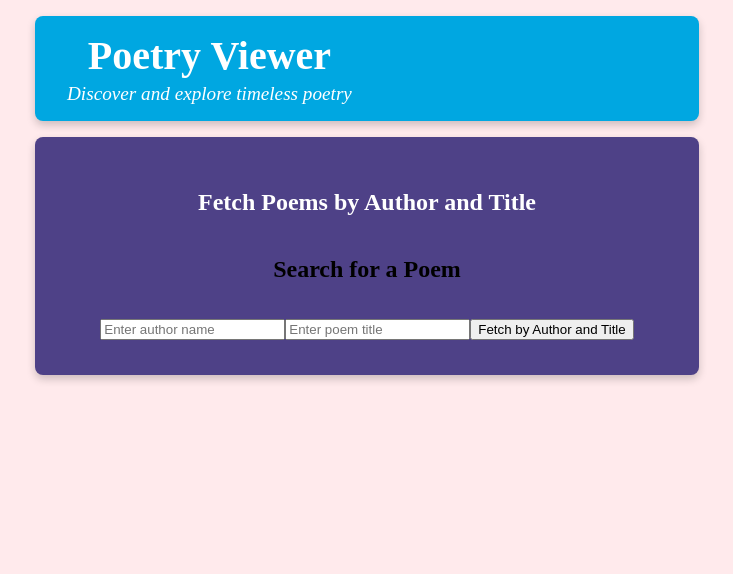
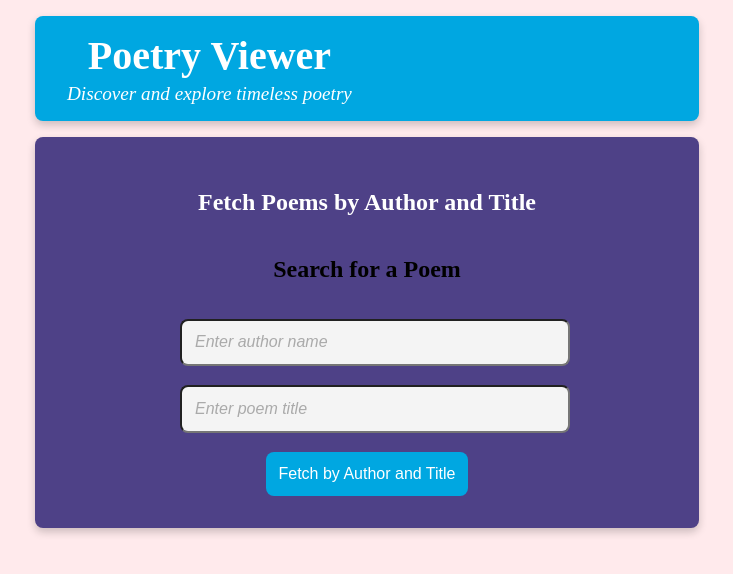
Before and after one commit to krystin987/stunning-spoon, an Angular app: page / in a window 1280 px wide. Shown: the top 574 px of the page, without its empty margins (273-1006 px from the left). Built offline with nearby package versions, Linux system fonts and the light colour scheme.

Commit message:
update styling for new divs

```diff
--- a/src/app/poetry/poetry.component.css
+++ b/src/app/poetry/poetry.component.css
@@ -126,12 +126,6 @@ p {
   padding-bottom: 1rem; /* Space for the decoration */
 }
 
-.search-view, .selection-view, .poem-view {
-  width: 100%;
-  max-width: 600px;
-  text-align: center;
-}
-
 .selection-view ul {
   list-style: none;
   padding: 0;
@@ -156,6 +150,10 @@ p {
   line-height: 1.6;
 }
 
+.poem-content p {
+  color: white;
+}
+
 .error-message {
   color: red;
   margin-top: 1rem;
--- a/src/app/poetry/poetry.component.html
+++ b/src/app/poetry/poetry.component.html
@@ -6,7 +6,7 @@
   </div>
 
   <!-- Search Box -->
-  <div *ngIf="!selectedPoem && !isSelectionActive" class="search-view">
+  <div *ngIf="!selectedPoem && !isSelectionActive" class="search-view input-container">
     <h1>Search for a Poem</h1>
     <input type="text" [(ngModel)]="authorName" placeholder="Enter author name" />
     <input type="text" [(ngModel)]="poemTitle" placeholder="Enter poem title" />
```
